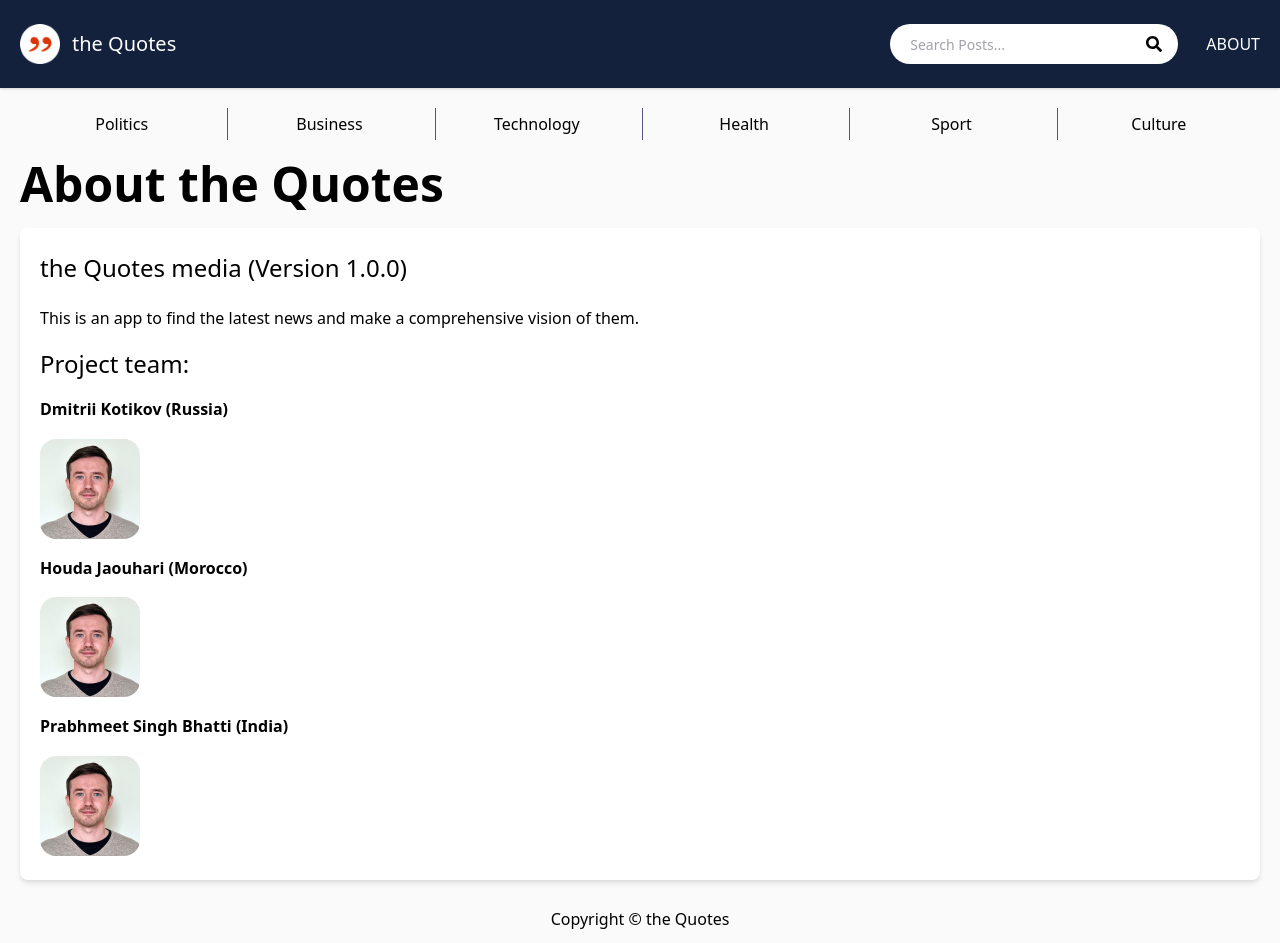
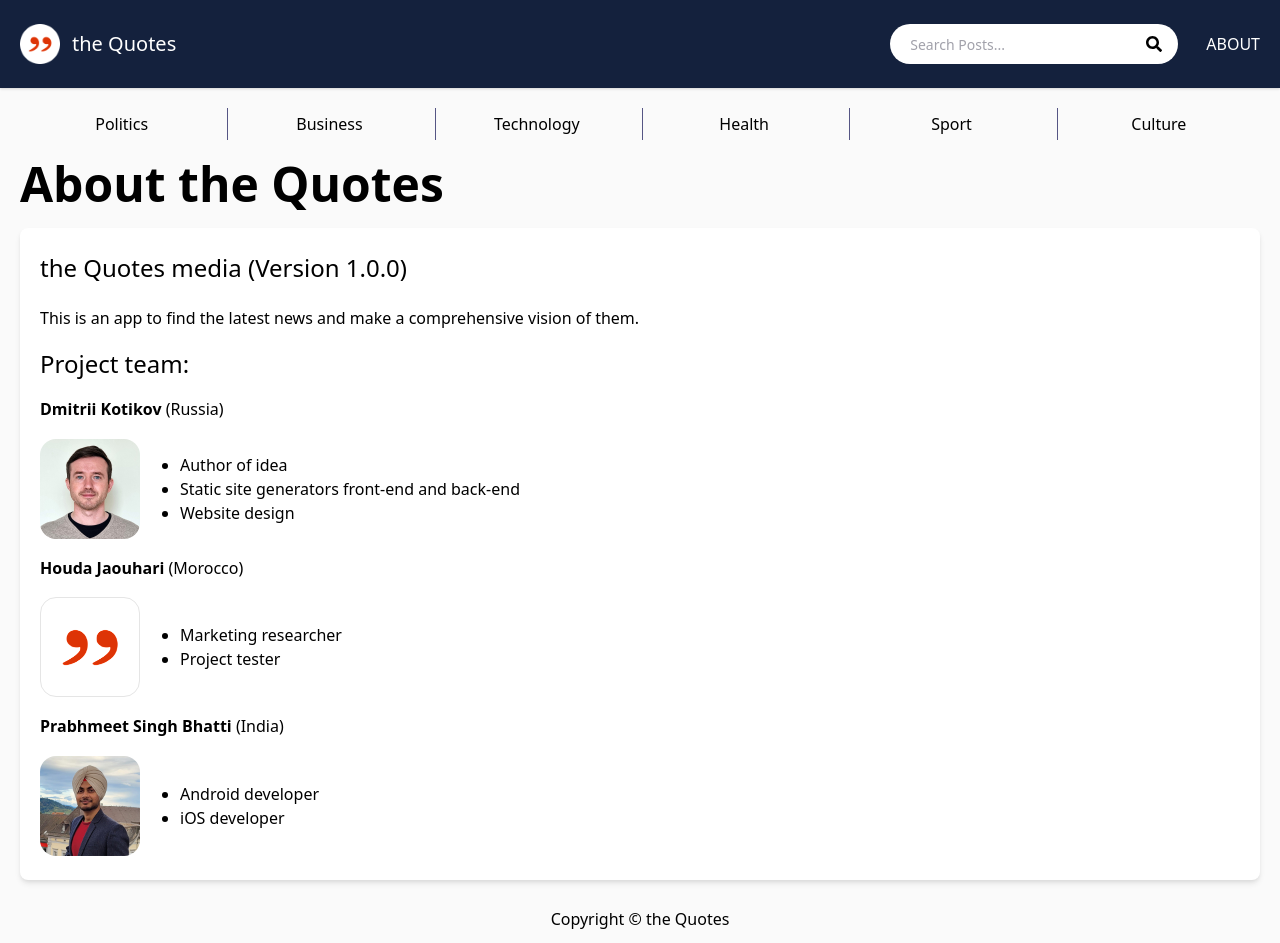
Before and after one commit to mielenyvin/the_quotes_frontend, a Next.js app: page /about in a window 1280 px wide. Shown: the top 943 px of the page. Built offline with nearby package versions, Linux system fonts and the light colour scheme.

Commit message:
design changes

```diff
--- a/pages/about.js
+++ b/pages/about.js
@@ -12,12 +12,25 @@ export default function AboutPage() {
                 <p>
                 This is an app to find the latest news and make a comprehensive vision of them.</p>
                 <h1 className='text-2xl'>Project team:</h1>
-               <p className='font-bold'>Dmitrii Kotikov (Russia)</p>
-                <img className='ml-3' className='rounded-2xl' src='/images/dmitrii.jpg' width={100} height={100} alt='logo'/>
-                <p  className='font-bold'>Houda Jaouhari (Morocco)</p>
-                <img className='ml-3' className='rounded-2xl' src='/images/dmitrii.jpg' width={100} height={100} alt='logo'/>
-                <p  className='font-bold'>Prabhmeet Singh Bhatti (India)</p>
-                <img className='ml-3' className='rounded-2xl' src='/images/dmitrii.jpg' width={100} height={100} alt='logo'/>
+               <p><span className='font-bold'>Dmitrii Kotikov</span> (Russia)</p>
+
+                <div className='flex flex-row items-center'>
+                <img className='ml-3' className='rounded-2xl ' src='/images/dmitrii.jpg' width={100} height={100} alt='logo'/>
+                <ul className="list-disc pl-10"><li>Author of idea</li><li>Static site generators front-end and back-end</li><li>Website design</li></ul>
+                </div>
+
+                <p><span className='font-bold'>Houda Jaouhari</span> (Morocco)</p>
+                <div className='flex flex-row items-center'>
+                <img className='ml-3' className='rounded-2xl border border-qgrey' src='/images/logo.png' width={100} height={100} alt='logo'/>
+                <ul className="list-disc pl-10"><li>Marketing researcher</li><li>Project tester</li></ul>
+                </div>
+
+                <p><span className='font-bold'>Prabhmeet Singh Bhatti</span> (India)</p>
+
+                <div className='flex flex-row items-center'>
+                <img className='ml-3' className='rounded-2xl' src='/images/prabhmeet.jpg' width={100} height={100} alt='logo'/>
+                <ul className="list-disc pl-10"><li>Android developer</li><li>iOS developer</li></ul>
+                </div>
 
 
 
```
Also changed, not shown: public/images/prabhmeet.jpg (added).
